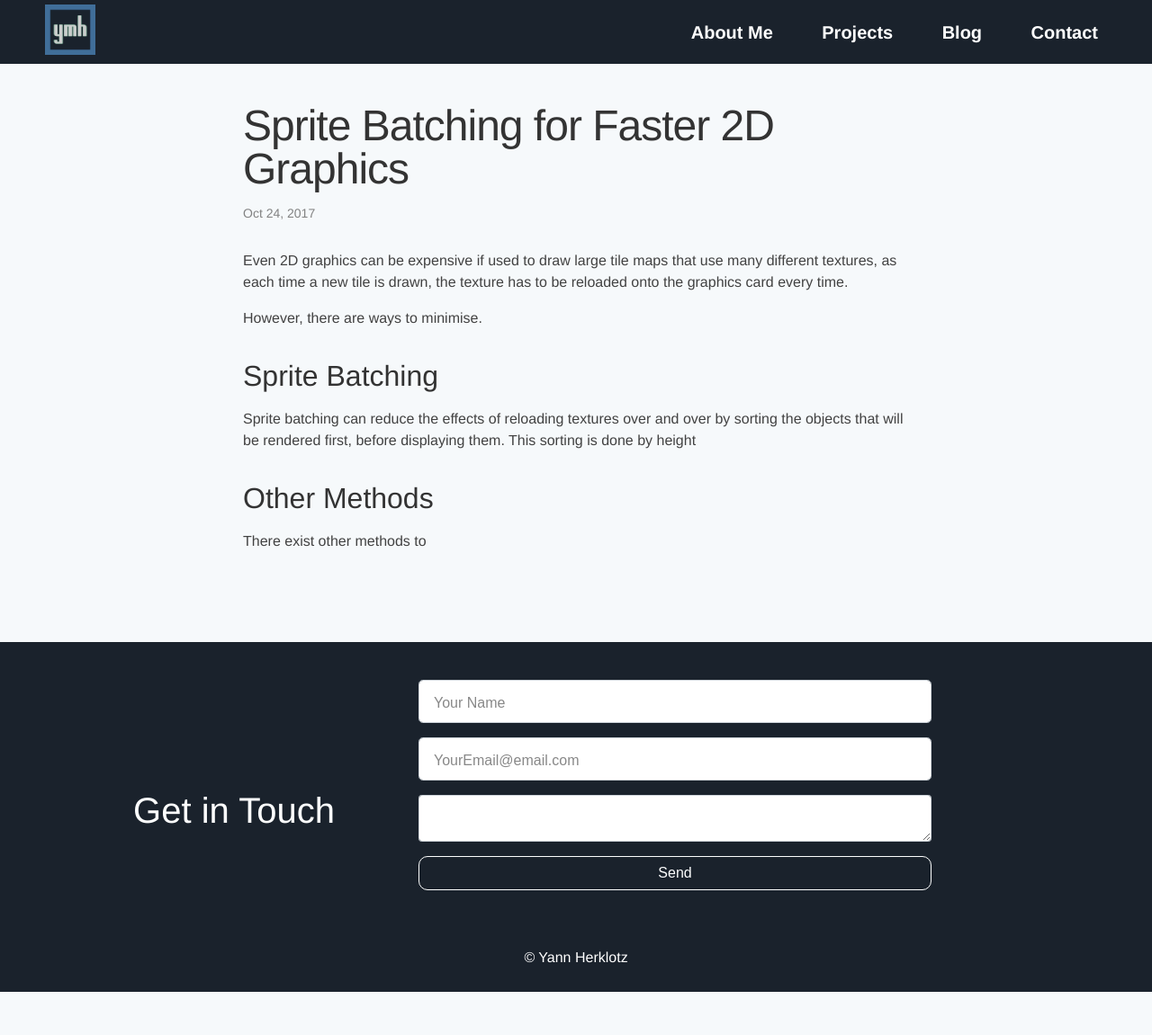
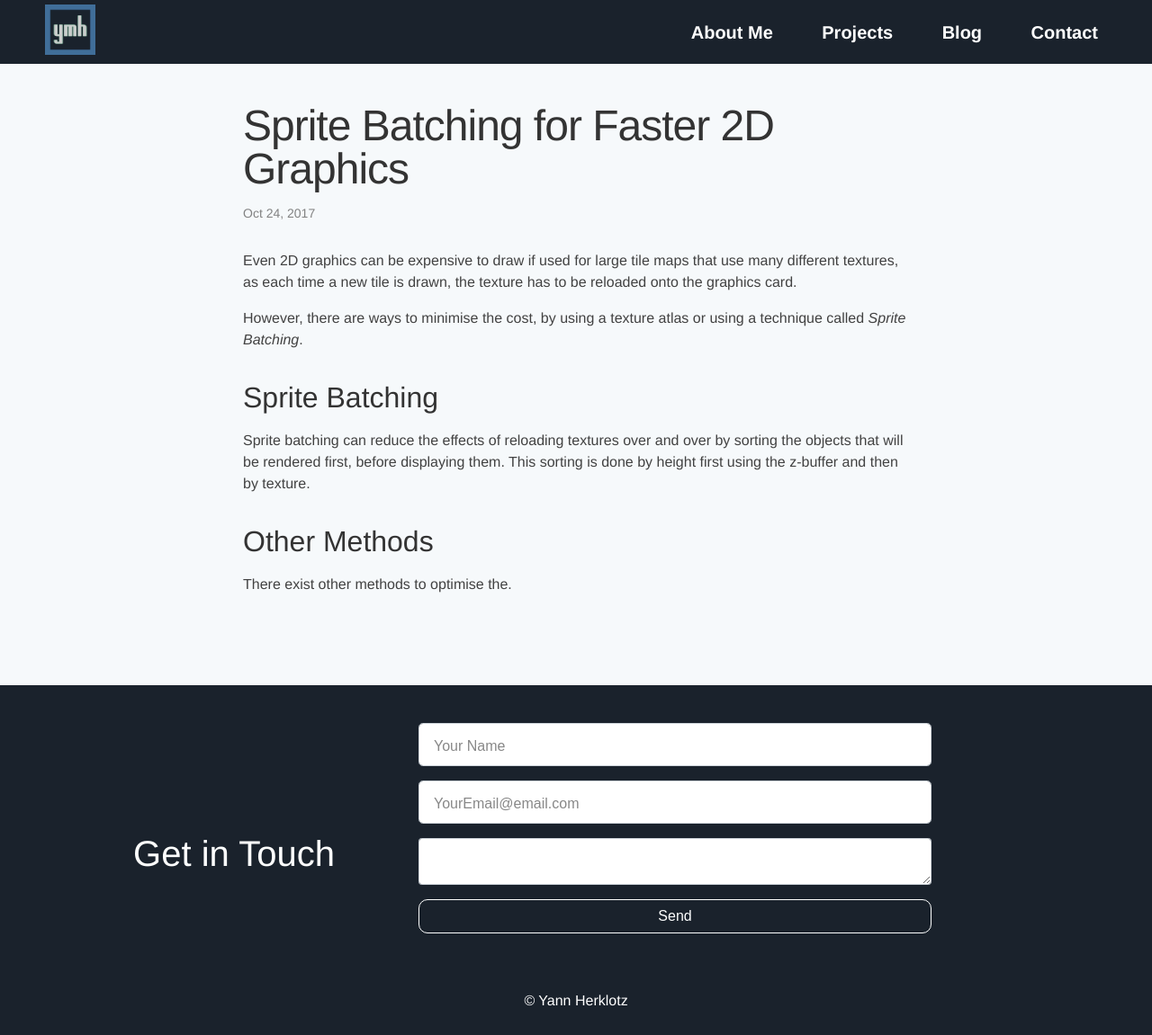
Before and after one commit to ymherklotz/website-imperial, a Jekyll site: the page built from _posts/2017-10-24-sprite_batching.md, in a window 1280 px wide and 1151 px high. Shown: the whole window at 90% size. Built offline with Jekyll 4.4.1, drawn with Linux system fonts in a browser that asks for light colours; some web fonts are replaced.

Commit message:
Add more to sprite batching

```diff
--- a/_posts/2017-10-24-sprite_batching.md
+++ b/_posts/2017-10-24-sprite_batching.md
@@ -5,18 +5,19 @@ image: /assets/img/sprite_batch.jpg
 categories: yage graphics
 ---
 
-Even 2D graphics can be expensive if used to draw large tile maps that use many
-different textures, as each time a new tile is drawn, the texture has to be
-reloaded onto the graphics card every time.
+Even 2D graphics can be expensive to draw if used for large tile maps that use
+many different textures, as each time a new tile is drawn, the texture has to be
+reloaded onto the graphics card.
 
-However, there are ways to minimise.
+However, there are ways to minimise the cost, by using a texture atlas or using
+a technique called *Sprite Batching*.
 
 ## Sprite Batching
 
 Sprite batching can reduce the effects of reloading textures over and over by
 sorting the objects that will be rendered first, before displaying them. This
-sorting is done by height
+sorting is done by height first using the z-buffer and then by texture.
 
 ## Other Methods
 
-There exist other methods to
+There exist other methods to optimise the.
```
